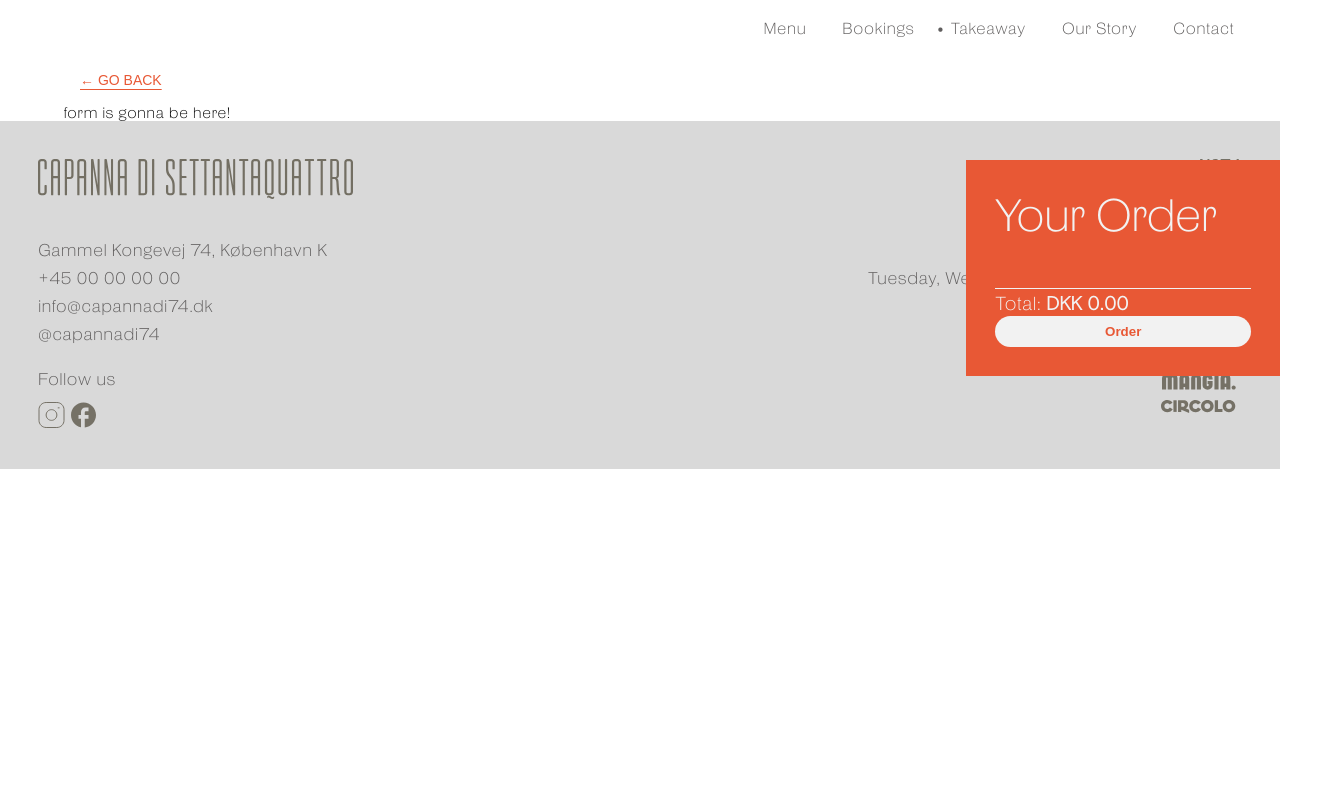
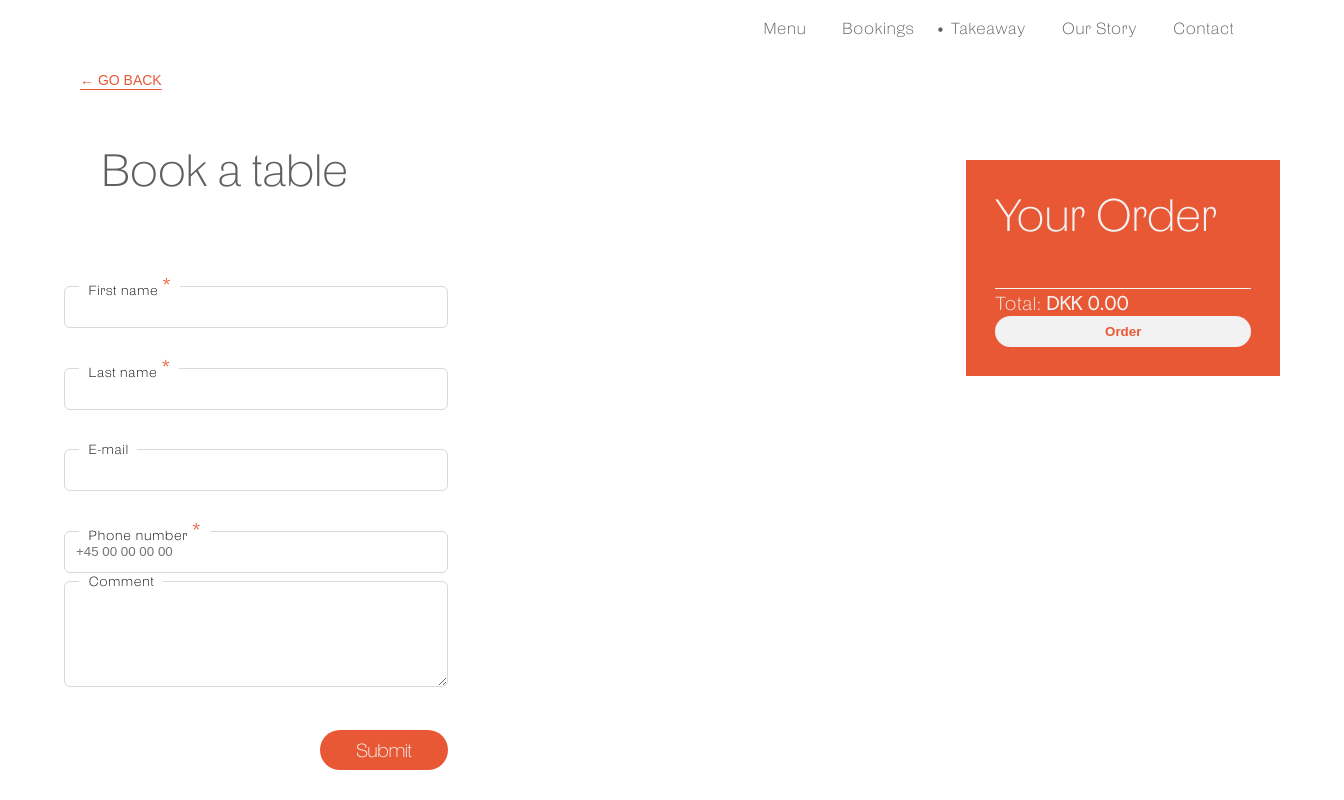
Before and after one commit to ozolinala/capanna74, a Next.js app: page /takeaway in a window 1280 px wide. Both pictures are taken after a click on the button "Next". Shown: the top 800 px of the page, 1344 px wide, since content can reach past the window. Built offline with nearby package versions, Linux system fonts and the light colour scheme.

Commit message:
takeaway info form copy pasted

```diff
--- a/src/components/TakeawayInfo.js
+++ b/src/components/TakeawayInfo.js
@@ -1,5 +1,152 @@
+import styles from "../styles/TakeawayInfo.module.css";
+import { useState } from "react";
+import Link from "next/link";
+import { useRouter } from "next/router";
+
 const TakeawayInfo = () => {
-  return <div>form is gonna be here!</div>;
+  const [loading, setLoading] = useState(false);
+  const [success, setSuccess] = useState(false);
+  const router = useRouter();
+
+  const handleSubmit = async (event) => {
+    event.preventDefault();
+    setLoading(true);
+
+    try {
+      await new Promise((resolve) => setTimeout(resolve, 2000));
+
+      setSuccess(true);
+      console.log("Success:", event.target.elements);
+    } catch (error) {
+      console.error("Error:", error);
+    } finally {
+      setLoading(false);
+    }
+  };
+
+  return (
+    <article>
+      <div>
+        {success ? (
+          <div className={styles.bookingsContainer}>
+            <div className={styles.successMessageContainer}>
+              <p className={styles.successMessage}>You have successfully made a reservation!</p>
+              <img src="/assets/check.svg" alt="Checkmark" className={styles.check} />
+              <Link className={styles.backToMenu} href="/">
+                Go back to menu
+              </Link>
+            </div>
+          </div>
+        ) : (
+          <div>
+            <h2>Book a table</h2>
+            <form onSubmit={handleSubmit} autoComplete="off" className={styles.formContainer}>
+              <div className={styles.leftColumn}>
+                <div>
+                  <label
+                    style={{
+                      position: "absolute",
+                      transform: "translateX(15px)",
+                      backgroundColor: "#fff",
+                      lineHeight: "0px",
+                      paddingLeft: "10px",
+                      paddingRight: "8px",
+                    }}
+                    htmlFor="first-name"
+                  >
+                    First name <span className={styles.star}>*</span>
+                  </label>
+                  <input type="text" id="first-name" required />
+                </div>
+
+                <div>
+                  <label
+                    style={{
+                      position: "absolute",
+                      transform: "translateX(15px)",
+                      backgroundColor: "#fff",
+                      lineHeight: "0px",
+                      paddingLeft: "10px",
+                      paddingRight: "8px",
+                    }}
+                    htmlFor="last-name"
+                  >
+                    Last name <span className={styles.star}>*</span>
+                  </label>
+                  <input type="text" id="last-name" requ2pxired />
+                </div>
+
+                <div>
+                  <label
+                    style={{
+                      position: "absolute",
+                      transform: "translateX(15px)",
+                      backgroundColor: "#fff",
+                      lineHeight: "1px",
+                      paddingLeft: "10px",
+                      paddingRight: "8px",
+                    }}
+                    htmlFor="email"
+                  >
+                    E-mail
+                  </label>
+                  <input type="email" id="email" required />
+                </div>
+
+                <div>
+                  <label
+                    style={{
+                      position: "absolute",
+                      transform: "translateX(15px)",
+                      backgroundColor: "#fff",
+                      lineHeight: "0px",
+                      paddingLeft: "10px",
+                      paddingRight: "8px",
+                    }}
+                    htmlFor="phone-number"
+                  >
+                    Phone number <span className={styles.star}>*</span>
+                  </label>
+
+                  <input
+                    type="tel"
+                    id="phone-number"
+                    name="phone-number"
+                    placeholder="+45 00 00 00 00"
+                  />
+                </div>
+              </div>
+
+              <div className={styles.rightColumn}>
+                <div>
+                  <label
+                    style={{
+                      position: "absolute",
+                      transform: "translateX(15px)",
+                      backgroundColor: "#fff",
+                      lineHeight: "1px",
+                      paddingLeft: "10px",
+                      paddingRight: "8px",
+                    }}
+                    htmlFor="comment"
+                  >
+                    Comment
+                  </label>
+                  <textarea id="comment" rows="4" />
+                </div>
+
+                <div className={styles.buttoncontainer}>
+                  <button className={styles.button} type="submit">
+                    Submit
+                  </button>
+                </div>
+              </div>
+            </form>
+          </div>
+        )}
+      </div>
+    </article>
+  );
 };
 
 export default TakeawayInfo;
--- /dev/null
+++ b/src/styles/TakeawayInfo.module.css
@@ -0,0 +1,153 @@
+.formContainer {
+  width: 100vw;
+  justify-content: center;
+  gap: 10vw;
+  padding-bottom: 15%;
+  padding-top: 4%;
+}
+
+.formContainer label {
+  font-size: 14px;
+  position: "absolute";
+  transform: "translateY(5px)";
+  background: "#fff";
+  padding: "0 5px";
+}
+
+.formContainer input {
+  box-sizing: border-box;
+  margin: 0;
+  padding: 4px 11px;
+  color: var(--black);
+  line-height: 2rem;
+  border-width: 1px;
+  border-style: solid;
+  border-color: #d9d9d9;
+  border-radius: 6px;
+  transition: all 0.2s;
+  font-family: "Publish Gothic Regular", sans-serif;
+  margin-bottom: 2%;
+}
+
+.formContainer input:focus {
+  outline: none;
+}
+
+.formContainer textarea:focus {
+  outline: none;
+}
+
+.formContainer textarea {
+  box-sizing: border-box;
+  margin: 0;
+  padding: 4px 11px;
+  color: var(--black);
+  line-height: 1.5rem;
+  border-width: 1px;
+  border-style: solid;
+  border-color: #d9d9d9;
+  border-radius: 6px;
+  transition: all 0.2s;
+  font-family: "Publish Gothic Regular", sans-serif;
+}
+
+.leftColumn,
+.rightColumn {
+  width: 30vw;
+  display: flex;
+  flex-direction: column;
+  gap: 4vh;
+}
+
+.leftColumn > div,
+.rightColumn > div {
+  display: flex;
+  flex-direction: column;
+  gap: 1vh;
+}
+
+.successMessage {
+  display: block;
+  text-align: center;
+}
+
+.backToMenu {
+  display: block;
+  text-decoration: underline;
+  text-underline-offset: 6px;
+  text-decoration-thickness: 1px;
+  margin-top: 30px;
+  margin-bottom: 20px;
+}
+
+.check {
+  display: flex;
+  margin: auto;
+  justify-self: center;
+}
+
+.successMessageContainer {
+  align-self: center;
+  display: flex;
+  flex-direction: column;
+  gap: 4vh;
+  align-content: center;
+  justify-content: center;
+  text-align: center;
+}
+
+.button {
+  display: flex;
+  width: 8rem;
+  justify-content: center;
+  padding: 0.6rem;
+  border-radius: 20px;
+  border: 0;
+  background-color: var(--accent-color);
+  color: var(--off-white);
+  font-size: 20px;
+  font-family: "Publish Gothic", sans-serif;
+  transition: 0.1s ease;
+  cursor: pointer;
+}
+.buttoncontainer {
+  padding-top: 3%;
+  align-items: end;
+}
+.button:hover {
+  opacity: 0.9;
+}
+
+.phonePrefix {
+  width: 4rem;
+}
+
+.bookingsContainer {
+  margin: 0;
+  display: flex;
+  justify-content: center;
+  align-items: center;
+  height: 90vh;
+}
+
+.star {
+  font-weight: 500;
+  color: var(--accent-color);
+  font-size: 26px;
+}
+
+@media (max-width: 768px) {
+  .formContainer {
+    flex-direction: column;
+  }
+
+  .leftColumn,
+  .rightColumn {
+    width: 85vw;
+    margin: auto;
+  }
+
+  .button {
+    align-self: center;
+  }
+}
```
